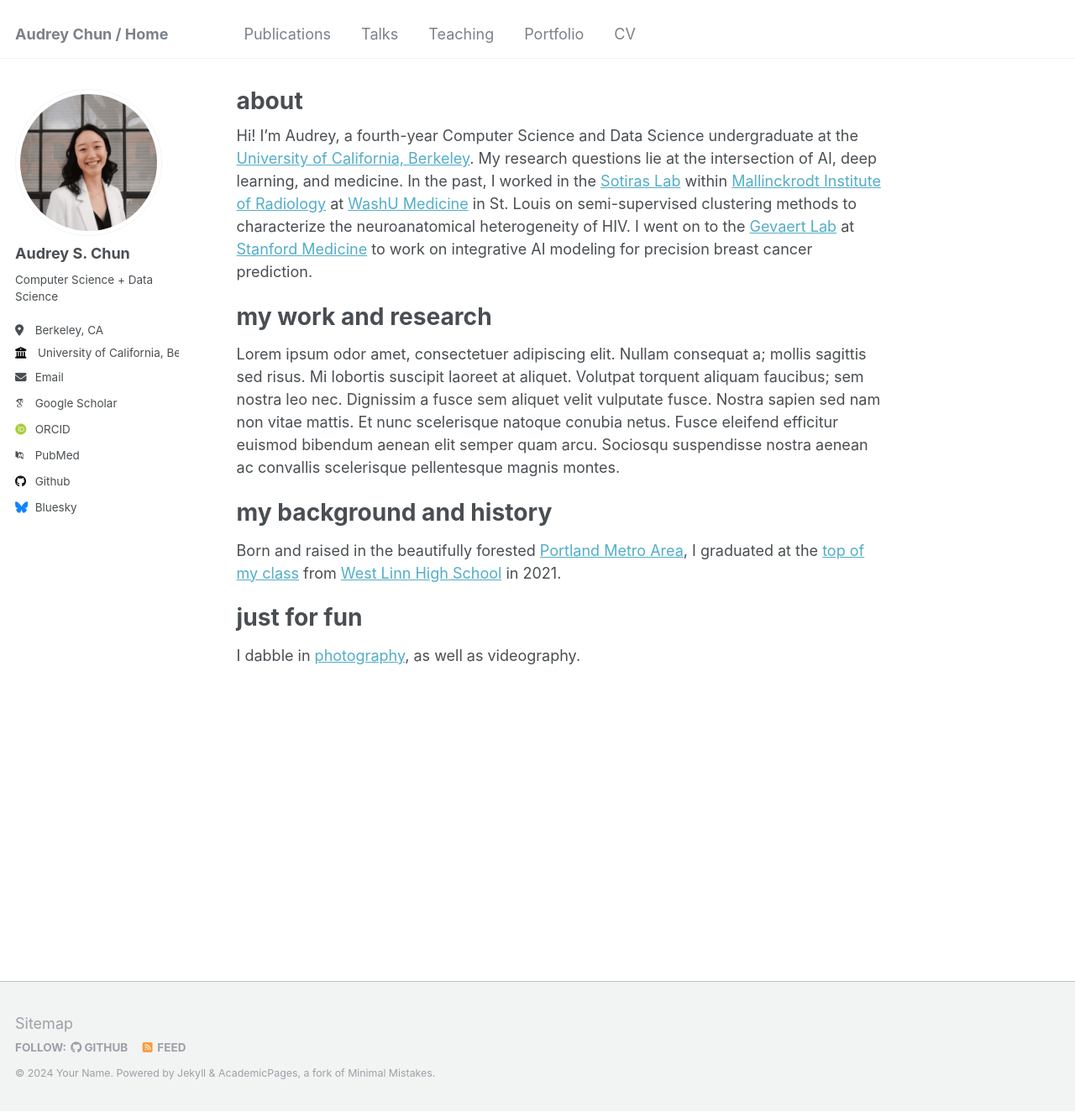
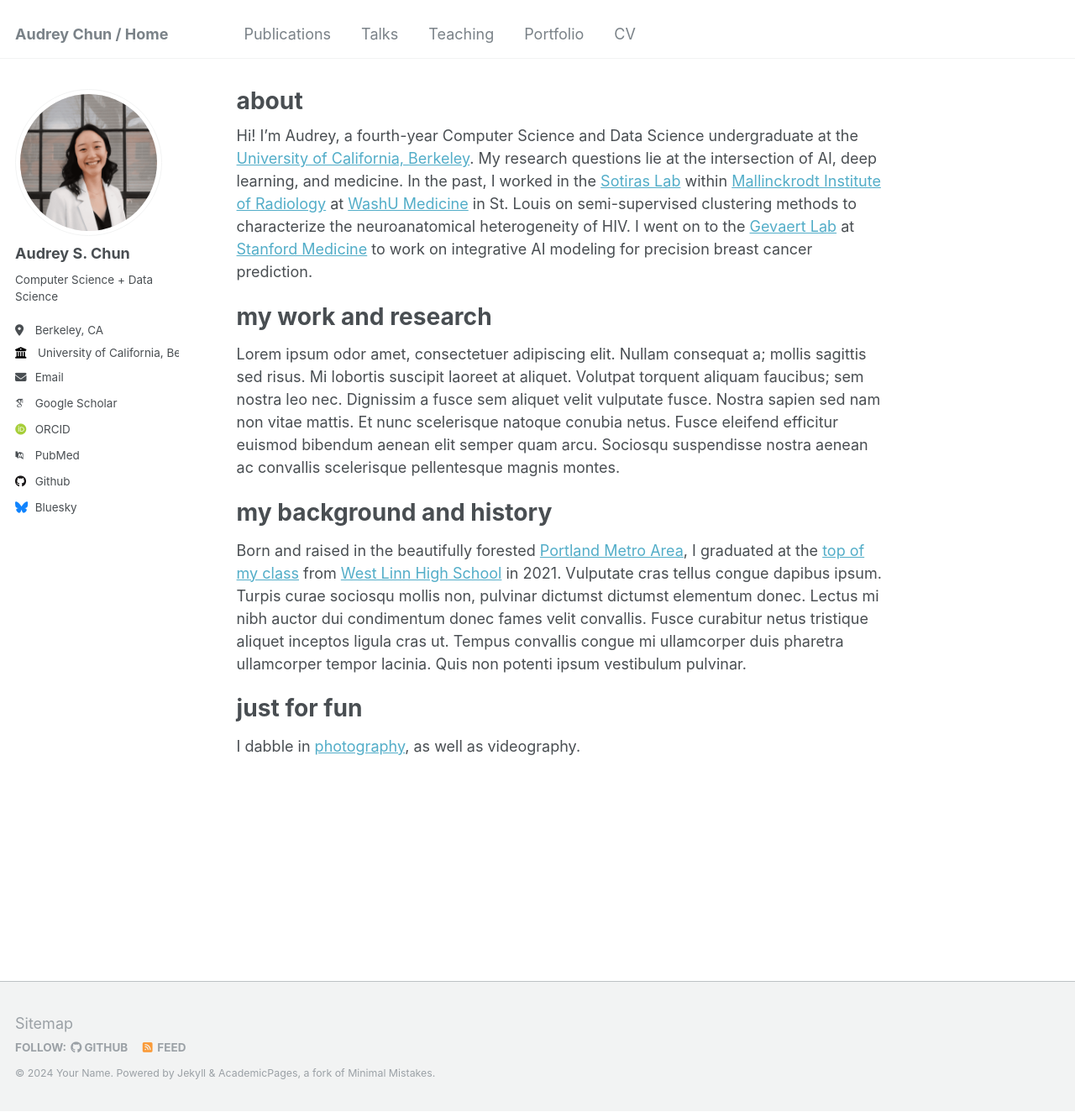
Before and after one commit to audreychun/audreychun.github.io, a Jekyll site: the page built from _pages/about.md, in a window 1280 px wide and 1324 px high. Shown: the whole window at 84% size. Built offline with Jekyll 4.4.1, drawn with Linux system fonts in a browser that asks for light colours; some web fonts are replaced.

Commit message:
Update about.md

```diff
--- a/_pages/about.md
+++ b/_pages/about.md
@@ -15,7 +15,7 @@
 
 my background and history
 ======
-Born and raised in the beautifully forested [Portland Metro Area](https://en.wikipedia.org/wiki/Portland,_Oregon), I graduated at the [top of my class](https://www.westlinntidings.com/news/we-are-not-boxes-on-a-screen-now-we-are-a-sea-of-green-and/article_ea2be376-d7da-5e85-93aa-940adceb5ca8.html) from [West Linn High School](https://www.wlwv.k12.or.us/wlhs) in 2021.
+Born and raised in the beautifully forested [Portland Metro Area](https://en.wikipedia.org/wiki/Portland,_Oregon), I graduated at the [top of my class](https://www.westlinntidings.com/news/we-are-not-boxes-on-a-screen-now-we-are-a-sea-of-green-and/article_ea2be376-d7da-5e85-93aa-940adceb5ca8.html) from [West Linn High School](https://www.wlwv.k12.or.us/wlhs) in 2021. Vulputate cras tellus congue dapibus ipsum. Turpis curae sociosqu mollis non, pulvinar dictumst dictumst elementum donec. Lectus mi nibh auctor dui condimentum donec fames velit convallis. Fusce curabitur netus tristique aliquet inceptos ligula cras ut. Tempus convallis congue mi ullamcorper duis pharetra ullamcorper tempor lacinia. Quis non potenti ipsum vestibulum pulvinar.
 
 just for fun
 ======
```
